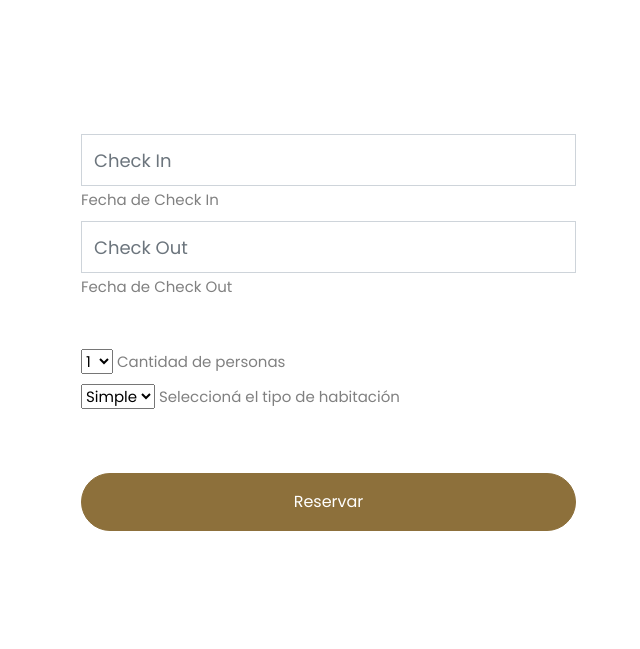
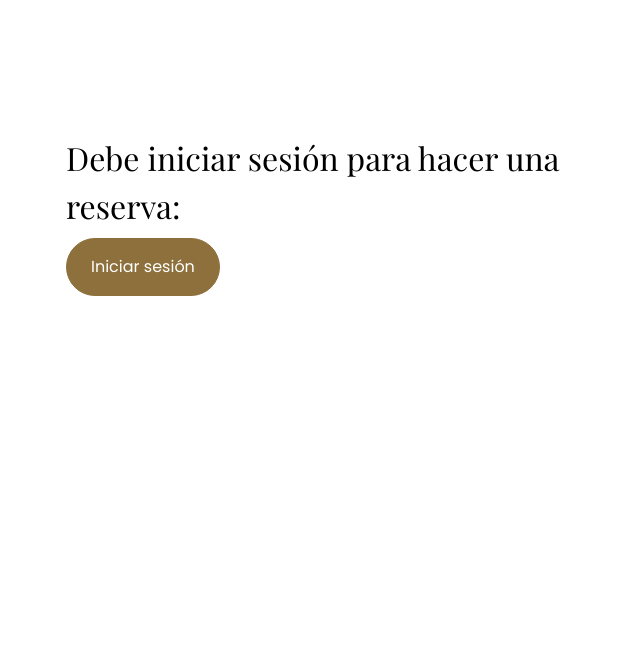
Before and after one commit to LucasConde22/TP-IDS-GrupoSeven, a Flask app: page /reservaciones in a window 1280 px wide. Shown: the part 304-953 px from the top of the page, without its empty margins (589-1229 px from the left). Run offline with Flask 3, Linux system fonts and the light colour scheme; some libraries are stand-ins or nearby versions; some web fonts are replaced.

Commit message:
Funcionaliidad de reserva parcialmente funcionando Corresponde a tarea Nº64

```diff
--- a/Base de datos y API/api.py
+++ b/Base de datos y API/api.py
@@ -57,7 +57,7 @@ def reservar():
         conn.close()
         return jsonify({'message': 'Se ha producido un error: ' + str(err.__cause__)}), 500
     conn.close()
-    return jsonify({'message': 'La reserva fue realizada!'}), 201
+    return jsonify({'message': 'La reserva fue realizada correctamente!'}), 201
 
 @app.route('/loguear_usuario', methods = ['POST'])
 def loguear_usuario():
--- a/frontend/app.py
+++ b/frontend/app.py
@@ -3,7 +3,7 @@ from datetime import timedelta
 import requests
 
 app = Flask(__name__)
-app.secret_key = "qwerty"
+app.secret_key = "85BA285153AFBAA9A864AEB84A7EE" # Clave de encriptado de datos
 app.permanent_session_lifetime = timedelta(minutes=60)
 
 @app.route("/")
@@ -38,8 +38,15 @@ def habitacion_deluxe():
 def restaurante():
     return render_template("restaurant.html")
 
-@app.route("/reservaciones")
+@app.route("/reservaciones", methods=["GET", "POST"])
 def reservaciones():
+    if request.method == "POST":
+        info = request.form.to_dict(flat=True)
+        res = requests.post('http://localhost:5000/reservar', json=info)
+        if res.status_code == 201:
+            flash(res.text[16:-4]) # Muestra que se realizó la reserva
+        else:
+            flash(res.text[16:-4])
     return render_template("reservacion.html")
 
 @app.route("/login", methods=["GET", "POST"])
@@ -53,7 +60,7 @@ def login():
             session["usuario"] = request.form.get("user")
             return redirect(url_for("index"))
         else:
-            flash(res.text[16:-4])
+            flash(res.text[16:-4]) # Muestra mensaje de error
     return render_template("login.html")
 
 @app.route("/logout")
--- a/frontend/templates/reservacion.html
+++ b/frontend/templates/reservacion.html
@@ -30,25 +30,26 @@
         </div>
         <div class="col-lg-6">
             <div class="wow fadeInUp" data-wow-delay="0.2s">
+                {% if session['usuario'] %}
                 <form action="{{url_for('reservaciones')}}" method="post"> <!--Cambiar si necesario, link provisorio-->
-
+                    <input name="usuario" type="text" value="1" hidden>
                         <div class="col-12">
                             <div class="form-floating date" id="date4" data-target-input="nearest">
-                                <input name="fecha-check-in" type="text" class="form-control checkin_date" placeholder="Check In">
                                 <label for="#">Fecha de Check In</label>
+                                <input name="entrada" type="date" placeholder="Check In">
                             </div>
                         </div>
 
                         </div>
                         <div class="col-12">
                             <div class="form-floating date" id="date4" data-target-input="nearest">
-                                <input name="fecha-check-out" type="text" class="form-control checkin_date" placeholder="Check Out">
                                 <label for="#">Fecha de Check Out</label>
+                                <input name="salida" type="date" placeholder="Check Out">
                             </div>
                         </div>
                         <div class="col-12"  style="margin-top: 40px;">
                             <div class="form-floating">
-                                <select class="form-select" id="select1"> <!--Cambiar por type='number' ?-->
+                                <select class="form-select" id="select1" name="huespedes"> <!--Cambiar por type='number' ?-->
                                   <option value="1">1</option>
                                   <option value="2">2</option>
                                   <option value="3">3</option>
@@ -62,19 +63,29 @@
 
                         <div class="col-12">
                             <div class="form-floating">
-                                <select class="form-select" id="select3">
-                                  <option value="1">Simple</option> <!--¿Cambiar valores por "simple", "master" y "deluxe"?-->>
-                                  <option value="2">Master</option>
-                                  <option value="3">Deluxe</option>
+                                <select class="form-select" id="select3", name="tipo">
+                                  <option value="simple">Simple</option> <!--¿Cambiar valores por "simple", "master" y "deluxe"?-->>
+                                  <option value="master">Master</option>
+                                  <option value="deluxe">Deluxe</option>
                                 </select>
                                 <label for="select3">Seleccioná el tipo de habitación</label>
                               </div>
-
+                              {% with mensajes = get_flashed_messages()%}
+                              {% if mensajes%}
+                                  {% for mensaje in mensajes%}
+                                  <h3>{{mensaje}}</h3>
+                                  {%endfor%}
+                                  {%endif%}
+                                  {%endwith%}
                         </div>
                         <div class="col-12" style="margin-top: 55px;">
                             <button class="btn btn-primary w-100 py-3" type="submit">Reservar</button>
                         </div>
                 </form>
+                {% else %}
+                <h2>Debe iniciar sesión para hacer una reserva:</h2>
+                <a href="{{ url_for('login') }}"><input type="submit" value="Iniciar sesión" class="btn btn-primary py-3 px-4 align-self-stretch"></a>
+                {% endif %}
             </div>
         </div>
     </div>
```
